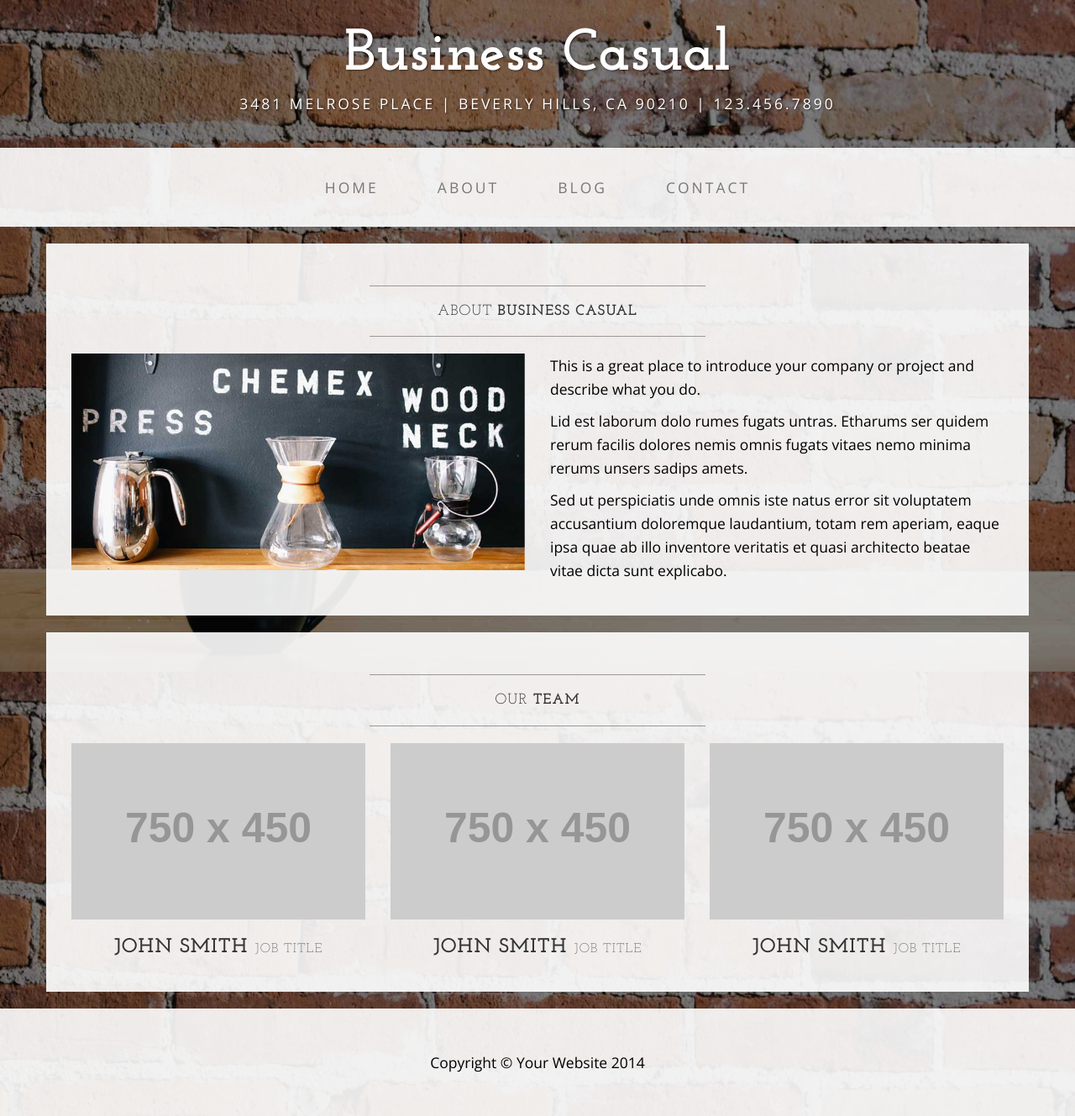
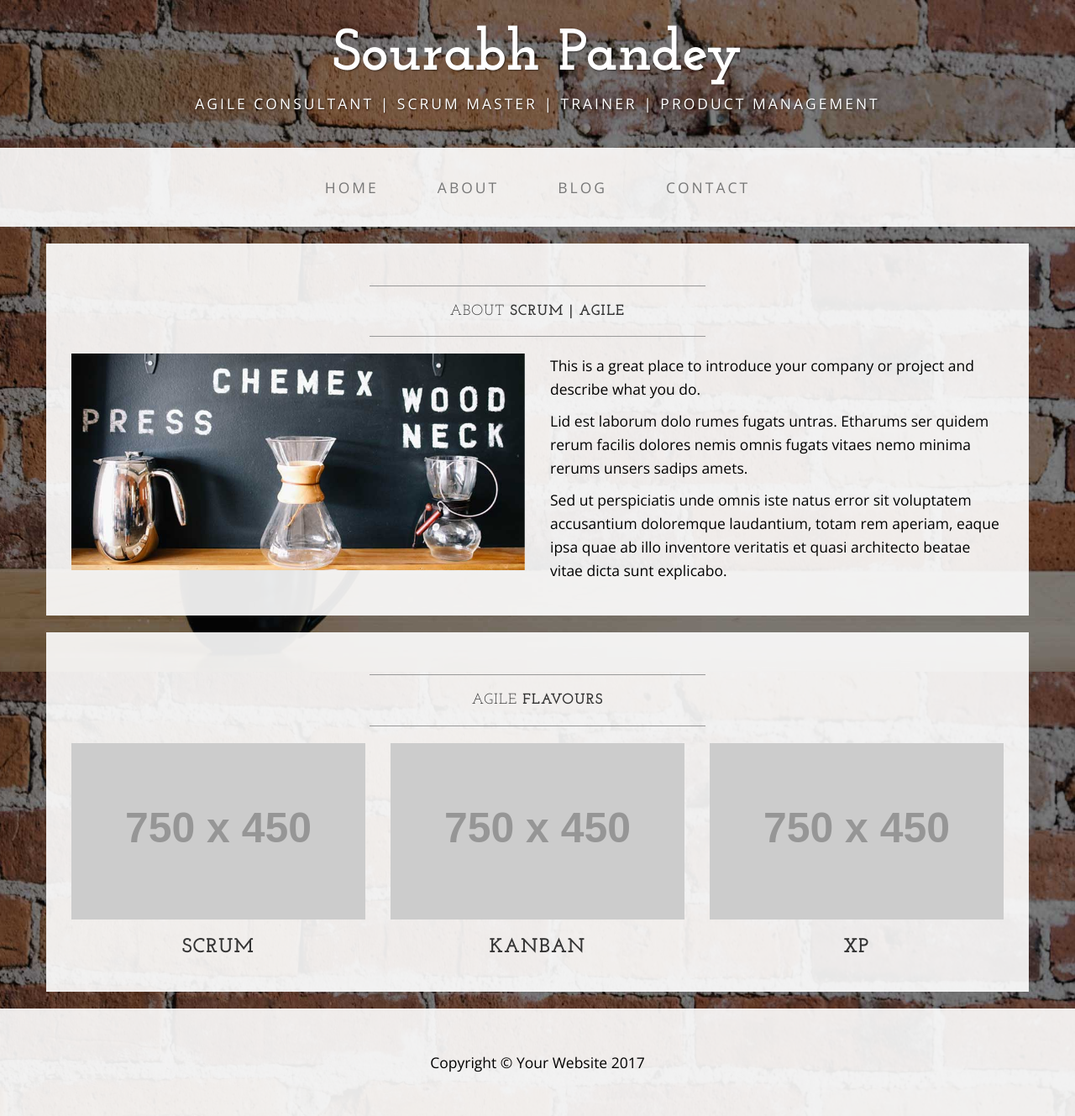
Before and after one commit to sourabhpandey05/learning-Flask, a Flask app: page /about in a window 1280 px wide. Shown: the whole page at 84% size. Run offline with Flask 2, Linux system fonts and the light colour scheme; grey boxes labelled with a size stand in for pictures from a placeholder-image service; some libraries are stand-ins or nearby versions.

Commit message:
Changed website text

```diff
--- a/templates/about.html
+++ b/templates/about.html
@@ -32,8 +32,8 @@
 
 <body>
 
-    <div class="brand">Business Casual</div>
-    <div class="address-bar">3481 Melrose Place | Beverly Hills, CA 90210 | 123.456.7890</div>
+    <div class="brand">Sourabh Pandey</div>
+    <div class="address-bar">Agile consultant | Scrum Master | Trainer | Product Management</div>
 
     <!-- Navigation -->
     <nav class="navbar navbar-default" role="navigation">
@@ -78,7 +78,7 @@
                 <div class="col-lg-12">
                     <hr>
                     <h2 class="intro-text text-center">About
-                        <strong>business casual</strong>
+                        <strong>Scrum | Agile</strong>
                     </h2>
                     <hr>
                 </div>
@@ -98,27 +98,27 @@
             <div class="box">
                 <div class="col-lg-12">
                     <hr>
-                    <h2 class="intro-text text-center">Our
-                        <strong>Team</strong>
+                    <h2 class="intro-text text-center">Agile
+                        <strong>Flavours</strong>
                     </h2>
                     <hr>
                 </div>
                 <div class="col-sm-4 text-center">
                     <img class="img-responsive" src="http://placehold.it/750x450" alt="">
-                    <h3>John Smith
-                        <small>Job Title</small>
+                    <h3>Scrum
+                        <small></small>
                     </h3>
                 </div>
                 <div class="col-sm-4 text-center">
                     <img class="img-responsive" src="http://placehold.it/750x450" alt="">
-                    <h3>John Smith
-                        <small>Job Title</small>
+                    <h3>Kanban
+                        <small></small>
                     </h3>
                 </div>
                 <div class="col-sm-4 text-center">
                     <img class="img-responsive" src="http://placehold.it/750x450" alt="">
-                    <h3>John Smith
-                        <small>Job Title</small>
+                    <h3>XP
+                        <small></small>
                     </h3>
                 </div>
                 <div class="clearfix"></div>
@@ -132,7 +132,7 @@
         <div class="container">
             <div class="row">
                 <div class="col-lg-12 text-center">
-                    <p>Copyright &copy; Your Website 2014</p>
+                    <p>Copyright &copy; Your Website 2017</p>
                 </div>
             </div>
         </div>
```
Also changed, not shown: templates/index.html (+6 -6 lines).
